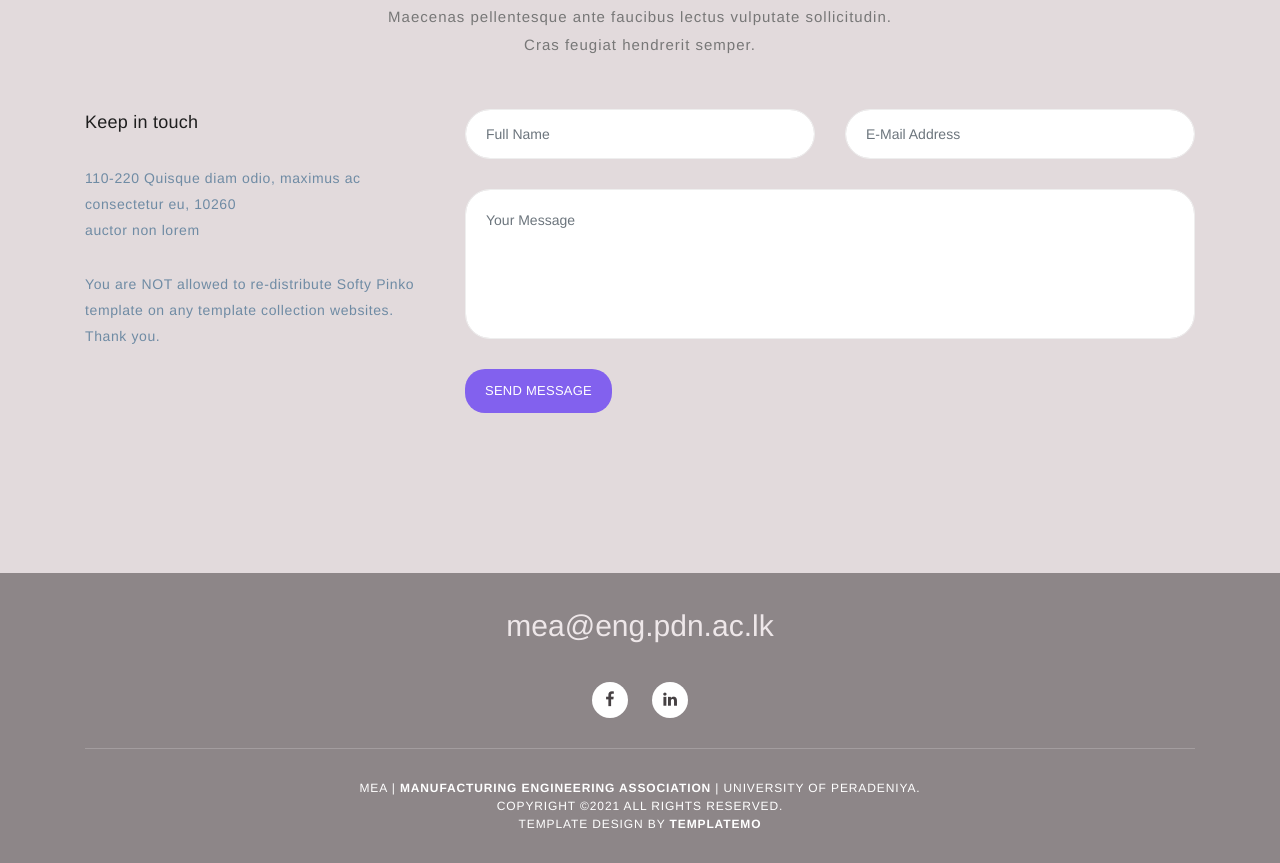
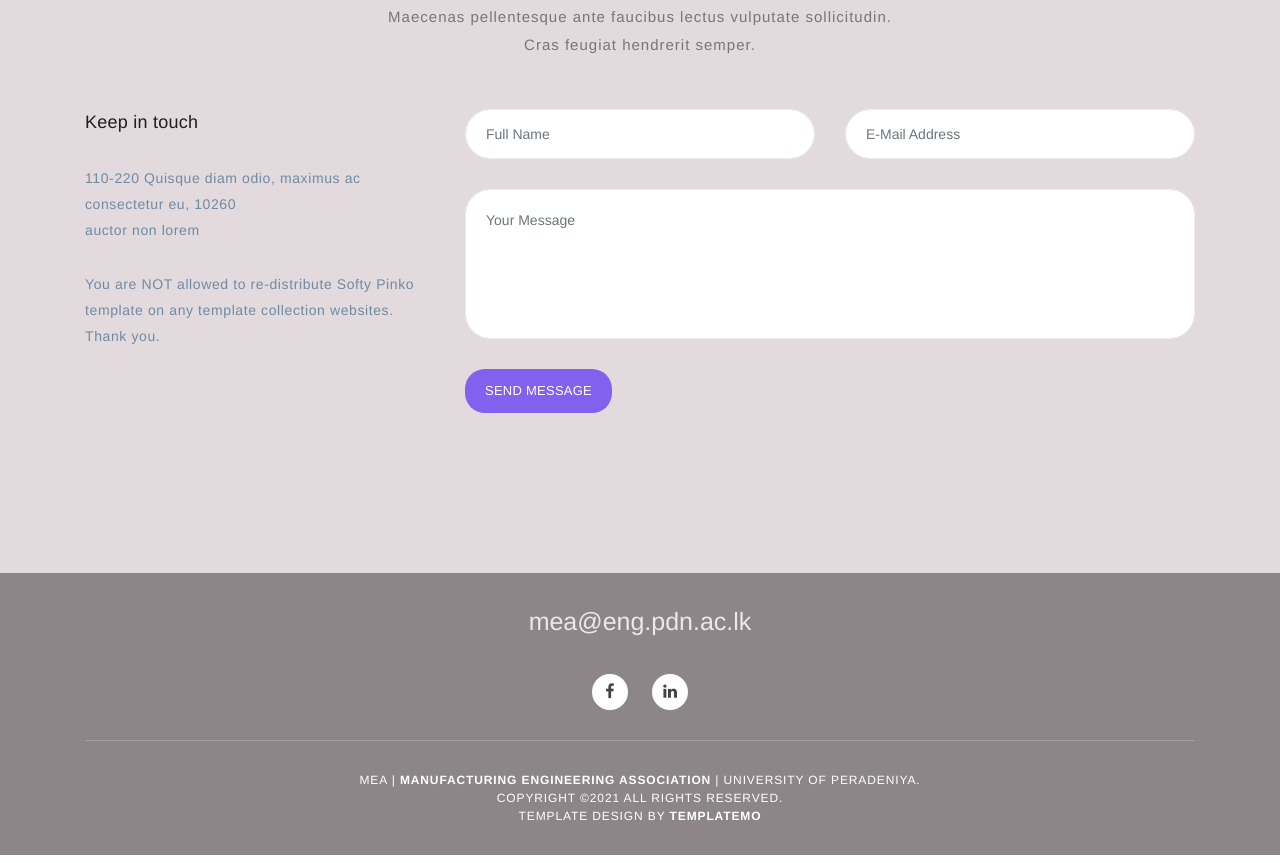
Before and after one commit to sulochanawp/DMIEProSym2021, a plain HTML site: page index.html in a window 1280 px wide. Shown: the part 3478-4341 px from the top of the page. Drawn offline with Linux system fonts and the light colour scheme.

Commit message:
Update index.html

```diff
--- a/index.html
+++ b/index.html
@@ -463,7 +463,7 @@ https://templatemo.com/tm-535-softy-pinko
         <div class="container">
             <div class="row">
               <div class="col-lg-12 col-md-12 col-sm-12">
-                  <p style="text-align: center;font-size:30px;color:#eee7e9;">mea@eng.pdn.ac.lk</P>
+                  <p style="text-align: center;font-size:25px;color:#eee7e9;">mea@eng.pdn.ac.lk</P>
               </div>
             </div>
             <br>
```
